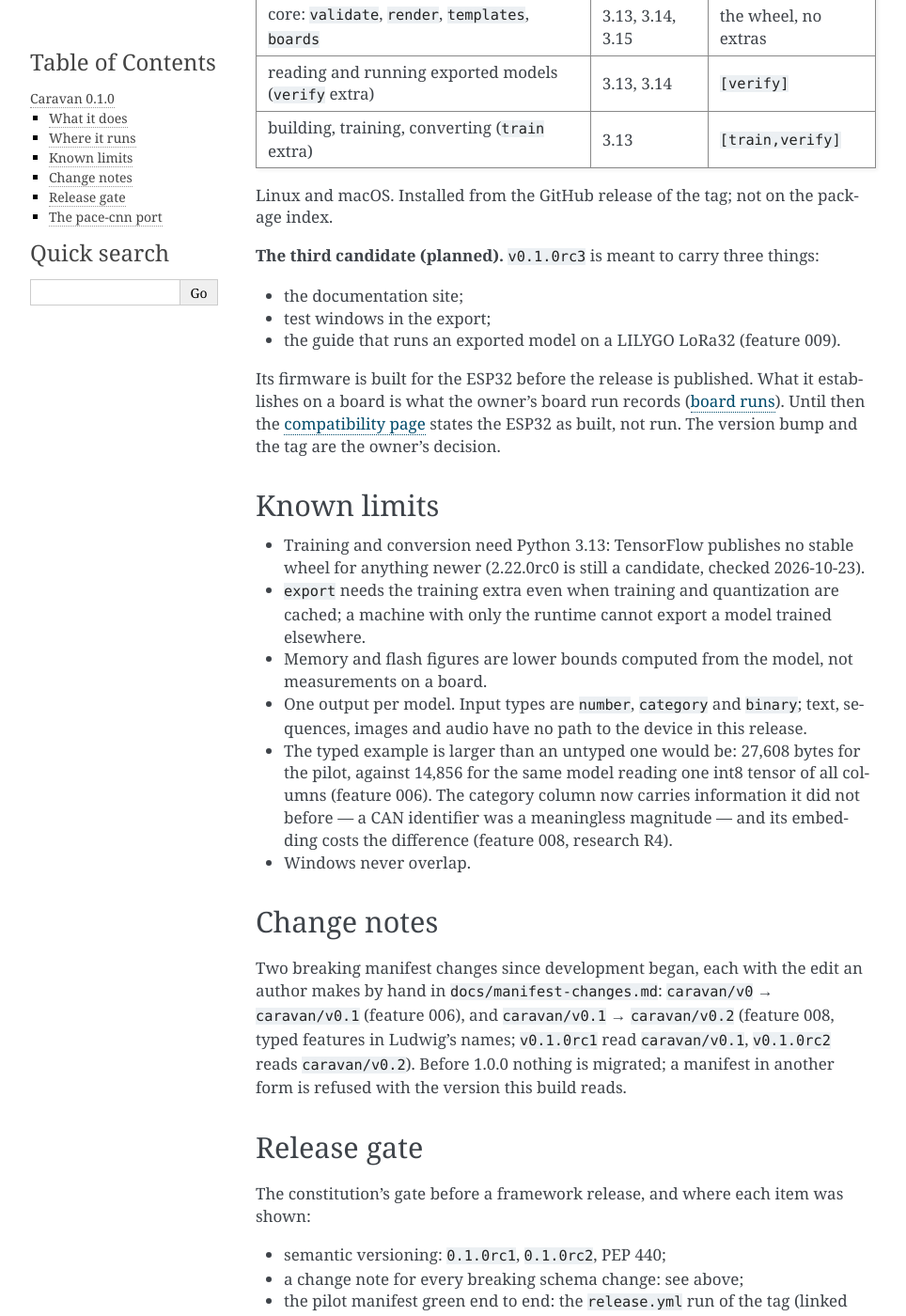
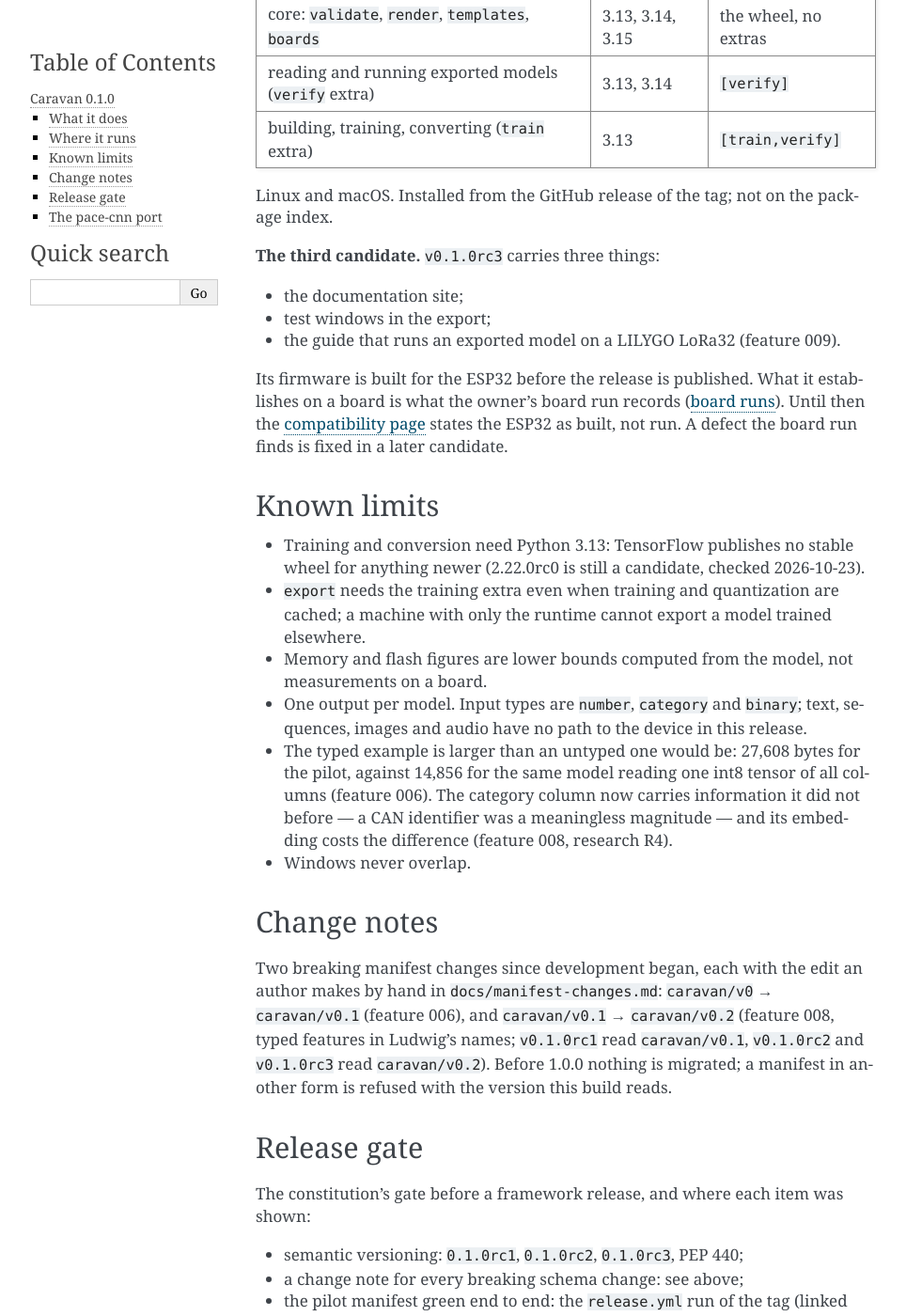
Before and after one commit to mhabedank/Caravan, a Sphinx documentation site: the page built from docs/releases/0.1.0.md, in a window 1280 px wide and 1400 px high, scrolled down 966 px. Shown: the whole window at 94% size, without its empty margins (148-1112 px from the left). Built offline with Sphinx 7.4.7, drawn with Linux system fonts in a browser that asks for light colours.

Commit message:
release: 0.1.0rc3, the candidate with the documentation site and the board guide
Version, guide, landing page and README name v0.1.0rc3; the release note says what rc3 carries
and that the first board run is still to come.

Co-Authored-By: Claude Opus 5.5 <noreply@anthropic.com>
Claude-Session: https://claude.ai/code/session_01CCFrh9wFZFBttCDtbbXRTS

```diff
--- a/docs/releases/0.1.0.md
+++ b/docs/releases/0.1.0.md
@@ -35,15 +35,15 @@ once the `pace-cnn` port below has run.
 
 Linux and macOS. Installed from the GitHub release of the tag; not on the package index.
 
-**The third candidate (planned).** `v0.1.0rc3` is meant to carry three things:
+**The third candidate.** `v0.1.0rc3` carries three things:
 - the documentation site;
 - test windows in the export;
 - the guide that runs an exported model on a LILYGO LoRa32 (feature 009).
 
 Its firmware is built for the ESP32 before the release is published. What it establishes on a
 board is what the owner's board run records ([board runs](../board-runs/index.md)). Until then the
-[compatibility page](../compatibility.md) states the ESP32 as built, not run. The version bump and
-the tag are the owner's decision.
+[compatibility page](../compatibility.md) states the ESP32 as built, not run. A defect the board run
+finds is fixed in a later candidate.
 
 ## Known limits
 
@@ -65,14 +65,14 @@ the tag are the owner's decision.
 Two breaking manifest changes since development began, each with the edit an author makes by hand
 in `docs/manifest-changes.md`: `caravan/v0` → `caravan/v0.1` (feature 006), and `caravan/v0.1` →
 `caravan/v0.2` (feature 008, typed features in Ludwig's names; `v0.1.0rc1` read `caravan/v0.1`,
-`v0.1.0rc2` reads `caravan/v0.2`). Before 1.0.0 nothing is migrated; a manifest in another form is refused with the
+`v0.1.0rc2` and `v0.1.0rc3` read `caravan/v0.2`). Before 1.0.0 nothing is migrated; a manifest in another form is refused with the
 version this build reads.
 
 ## Release gate
 
 The constitution's gate before a framework release, and where each item was shown:
 
-- semantic versioning: `0.1.0rc1`, `0.1.0rc2`, PEP 440;
+- semantic versioning: `0.1.0rc1`, `0.1.0rc2`, `0.1.0rc3`, PEP 440;
 - a change note for every breaking schema change: see above;
 - the pilot manifest green end to end: the `release.yml` run of the tag (linked when the release is
   made).
--- a/pyproject.toml
+++ b/pyproject.toml
@@ -4,7 +4,7 @@ build-backend = "hatchling.build"
 
 [project]
 name = "caravan-ml"
-version = "0.1.0rc2"
+version = "0.1.0rc3"
 description = "Declarative pipeline for small machine learning models on microcontrollers"
 readme = "README.md"
 # 3.13 rather than 3.14, and only because of the train extra: packaging has no per-extra Python
```
Also changed, not shown: README.md (+7 -7 lines), docs/index.md (+1 -1 lines), docs/try-it.md (+4 -4 lines), src/caravan/__init__.py (+4 -3 lines), 1 other file.
